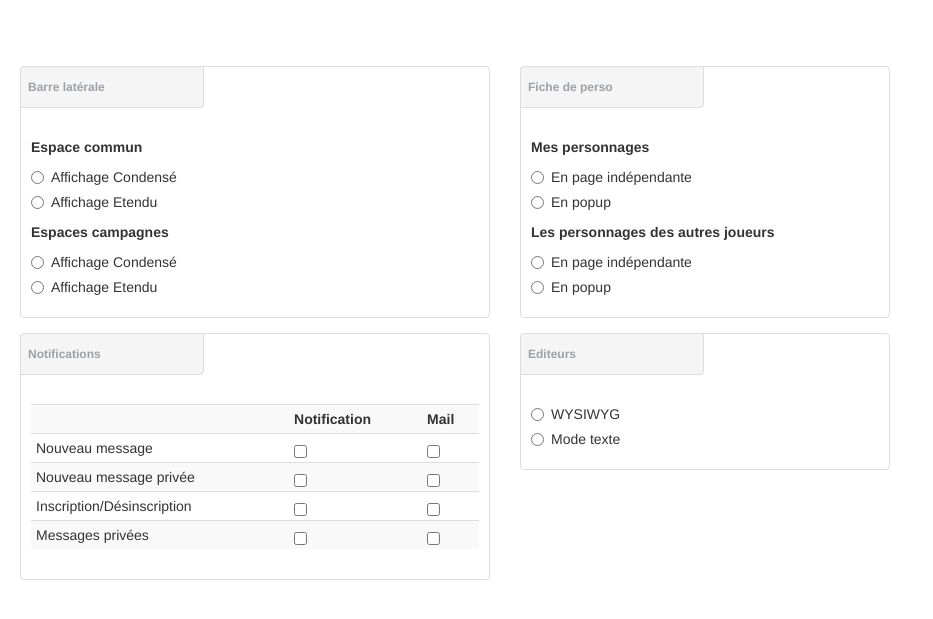
After one commit to Armaklan/jdRoll, a PHP site: template views/config.html.twig in a window 1280 px wide. The commit adds this page. Shown: the top 619 px of the page, without its empty margins (0-933 px from the left). Run offline with PHP 8.4, Linux system fonts and the light colour scheme; the template is opened without the code that fills it, so the values that code supplies are empty; some libraries are stand-ins or nearby versions.

Commit message:
Retravail graphique Travail préparatoire pour la config utilisateur

```diff
--- a/controller/profile.php
+++ b/controller/profile.php
@@ -59,6 +59,10 @@ $profileController->post('/absences/save', function(Request $request) use($app)
     return $app->redirect($app->path('abs'));
 })->bind("abs_save");
 
+$profileController->get('/config', function() use($app) {
+    return $app->render('config.html.twig', []);
+})->bind("abs");
+
 $app->mount('/my_profile', $profileController);
 
 ?>
--- a/ddl.sql
+++ b/ddl.sql
@@ -293,6 +293,11 @@ CREATE TABLE IF NOT EXISTS `posts` (
   KEY `IDX_885DBAFA1221E019` (`perso_id`)
 ) ENGINE=InnoDB  DEFAULT CHARSET=utf8 COLLATE=utf8_unicode_ci AUTO_INCREMENT=6525 ;
 
+ALTER TABLE posts
+ADD COLUMN
+editor int(1) DEFAULT 0;
+
+
 -- --------------------------------------------------------
 
 --
--- a/views/campagne_form.html.twig
+++ b/views/campagne_form.html.twig
@@ -79,7 +79,7 @@
 						    <div class="controls">
 						    	<label class="radio inline"><input type="radio" class="iconeBtn" name="rp" value="0" {% if campagne.rp == 0 %} checked {% endif %} title="Peu d'exigence en terme de Roleplay"> Roman de gare</label>
 						    	<label class="radio inline"><input type="radio" class="iconeBtn" name="rp" value="1" {% if campagne.rp == 1 %} checked {% endif %} title="Exigence standard : action décrite correctement, quelques pensées, ..."> Standard</label>
-								<label class="radio inline"><input type="radio" class="iconeBtn" name="rp" value="2" {% if campagne.rp == 2 %} checked {% endif %} title="Exigence forte : la description prime, il faudra faire des efforts."> Théatre</label>
+								<label class="radio inline"><input type="radio" class="iconeBtn" name="rp" value="2" {% if campagne.rp == 2 %} checked {% endif %} title="Exigence forte : la description prime, il faudra faire des efforts."> Théâtre</label>
 								<label class="radio inline"><input type="radio" class="iconeBtn" name="rp" value="3" {% if campagne.rp == 3 %} checked {% endif %} title="De haut vol : le roleplay est au centre même de la partie !"> Cyrano</label>
 						    </div>
 					    </div>
@@ -91,7 +91,7 @@
 					<fieldset class="titled-box">
 						<legend>Descriptions</legend>
 					    <div class="control-group">
-						    <label class="control-label" for="banniere">Banniere</label>
+						    <label class="control-label" for="banniere">Bannière</label>
 						    <div class="controls">
 						    	<input type="text" id="banniere" name="banniere" placeholder="Banniere du jeu" value="{{ campagne['banniere'] }}">
 						    	<a href="#uploaderModal" role="button" data-toggle="modal" class="btn iconeBtn sidebarBtn" title="Uploader une image"><i class="icon-upload"></i></a>
--- a/views/chat/chatbox.html.twig
+++ b/views/chat/chatbox.html.twig
@@ -1,6 +1,6 @@
 <div class="row-fluid" style="margin-top: 1em; margin-bottom: 2em;">
 			<div class="span10 chatbox">
-				<h5 class="categorie">Chat</h5>
+				<h5 class="categorie">Tchat</h5>
 		        <div id="text" style="height: 250px; overflow: auto;">
 		            <div id="loading">
 		                <center>
--- /dev/null
+++ b/views/config.html.twig
@@ -0,0 +1,74 @@
+{% extends "squelette.html.twig" %}
+
+{% block content %}
+
+<div class="container">
+	<div class="row-fluid">
+		<div class="span5">
+			<fieldset class="titled-box">
+				<legend>Barre latérale</legend>
+				<div class="control-group">
+					<p><b>Espace commun</b></p>
+					<label class="radio"><input type="radio"> Affichage Condensé</label>
+					<label class="radio"><input type="radio"> Affichage Etendu</label>
+				</div>
+				<div class="control-group">
+					<p><b>Espaces campagnes</b></p>
+					<label class="radio"><input type="radio"> Affichage Condensé</label>
+					<label class="radio"><input type="radio"> Affichage Etendu</label>
+				</div>
+			</fieldset>
+		</div>
+		<div class="span4">
+			<fieldset class="titled-box">
+				<legend>Fiche de perso</legend>
+				<div class="control-group">
+				<p><b>Mes personnages</b></p>
+					<label class="radio"><input type="radio"> En page indépendante</label>
+					<label class="radio"><input type="radio"> En popup</label>
+				</div>
+				<div class="control-group">
+				<p><b>Les personnages des autres joueurs</b></p>
+					<label class="radio"><input type="radio"> En page indépendante</label>
+					<label class="radio"><input type="radio"> En popup</label>
+				</div>
+			</fieldset>
+		</div>
+	</div>
+	<div class="row-fluid">
+		<div class="span5">
+			<fieldset class="titled-box">
+				<legend>Notifications</legend>
+				<div class="control-group">
+					<table class="table table-condensed table-striped">
+						<tr>
+							<th></th><th>Notification</th><th>Mail</th>
+						</tr>
+						<tr>
+							<td>Nouveau message</td><td><input type="checkbox"></td><td><input type="checkbox"></td>
+						</tr>
+						<tr>
+							<td>Nouveau message privée</td><td><input type="checkbox"></td><td><input type="checkbox"></td>
+						</tr>
+						<tr>
+							<td>Inscription/Désinscription</td><td><input type="checkbox"></td><td><input type="checkbox"></td>
+						</tr>
+						<tr>
+							<td>Messages privées</td><td><input type="checkbox"></td><td><input type="checkbox"></td>
+						</tr>
+					</table>
+			</fieldset>
+		</div>
+		<div class="span4">
+			<fieldset class="titled-box">
+				<legend>Editeurs</legend>
+				<div class="control-group">
+					<label class="radio"><input type="radio"> WYSIWYG</label>
+					<label class="radio"><input type="radio"> Mode texte</label>
+				</div>
+			</fieldset>
+		</div>
+	</div>
+</div>
+
+{% endblock %}
```
Also changed, not shown: views/campagne_config_form.html.twig (+5 -5 lines).
